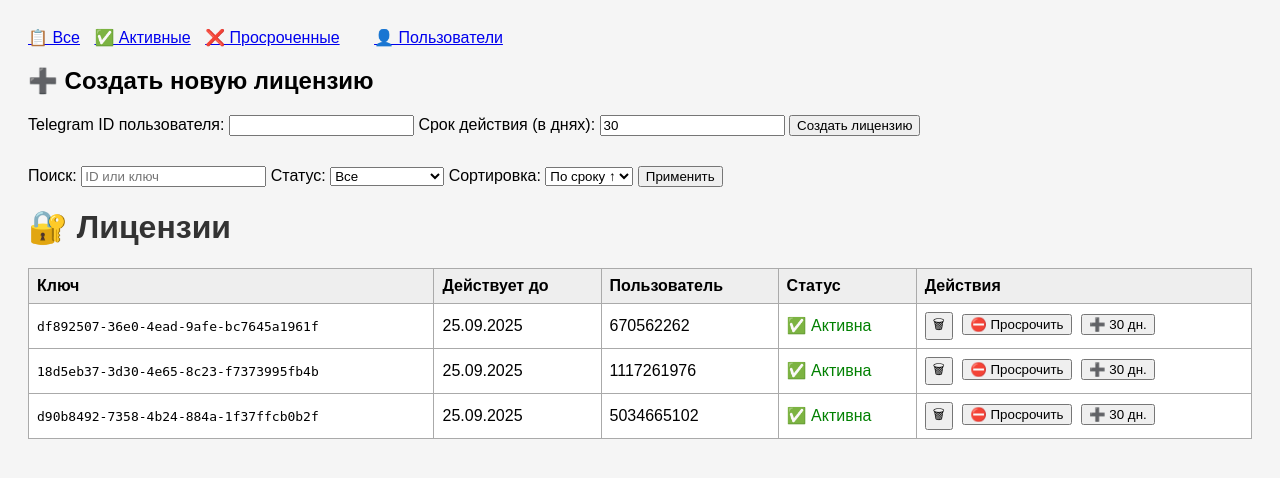
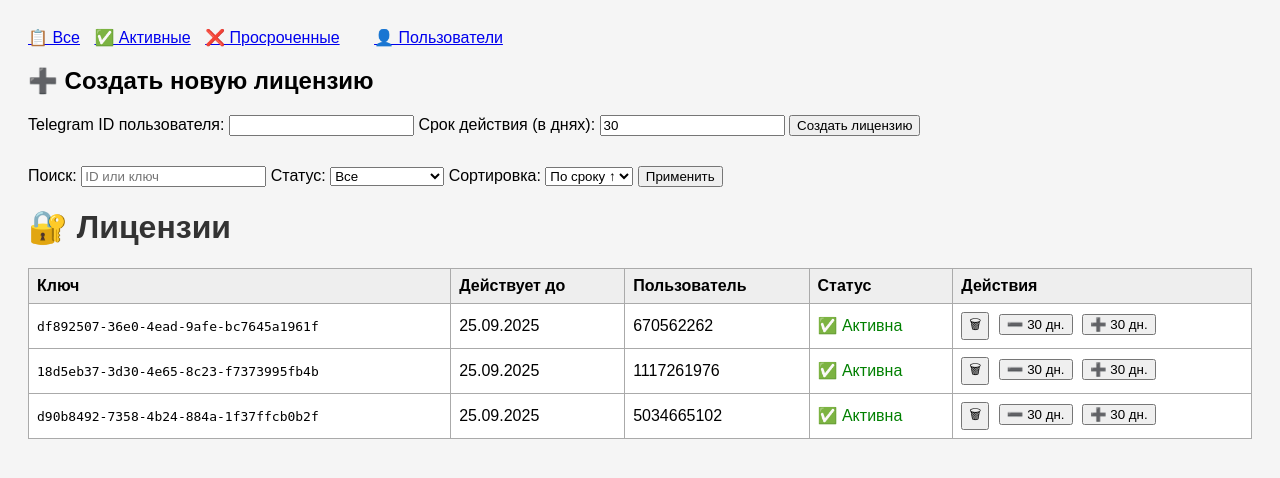
Before and after one commit to USACHEVVL/RenderLicenseApp, a FastAPI app: page /admin in a window 1280 px wide. Shown: the top 478 px of the page. Run offline with FastAPI, Linux system fonts and the light colour scheme.

Commit message:
Replace expire with reduce days

```diff
--- a/server/templates/index.html
+++ b/server/templates/index.html
@@ -94,17 +94,15 @@
                     <button type="submit">🗑</button>
                 </form>
 
-                <form method="post" action="/admin/expire" style="display:inline; margin-left: 5px;" onsubmit="return confirm('Сделать эту лицензию просроченной?');">
+                <form method="post" action="/admin/reduce" style="display:inline; margin-left: 5px;" onsubmit="return confirm('Уменьшить срок действия этой лицензии на 30 дней?');">
                     <input type="hidden" name="license_key" value="{{ lic.key }}">
-                    <button type="submit">⛔ Просрочить</button>
+                    <button type="submit">➖ 30 дн.</button>
                 </form>
 
-                {% if "Активна" in lic.status %}
                 <form method="post" action="/admin/extend" style="display:inline; margin-left: 5px;">
                     <input type="hidden" name="license_key" value="{{ lic.key }}">
                     <button type="submit">➕ 30 дн.</button>
                 </form>
-                {% endif %}
             </td>
         </tr>
         {% endfor %}
```
Also changed, not shown: server/admin/routes.py (+4 -4 lines).
